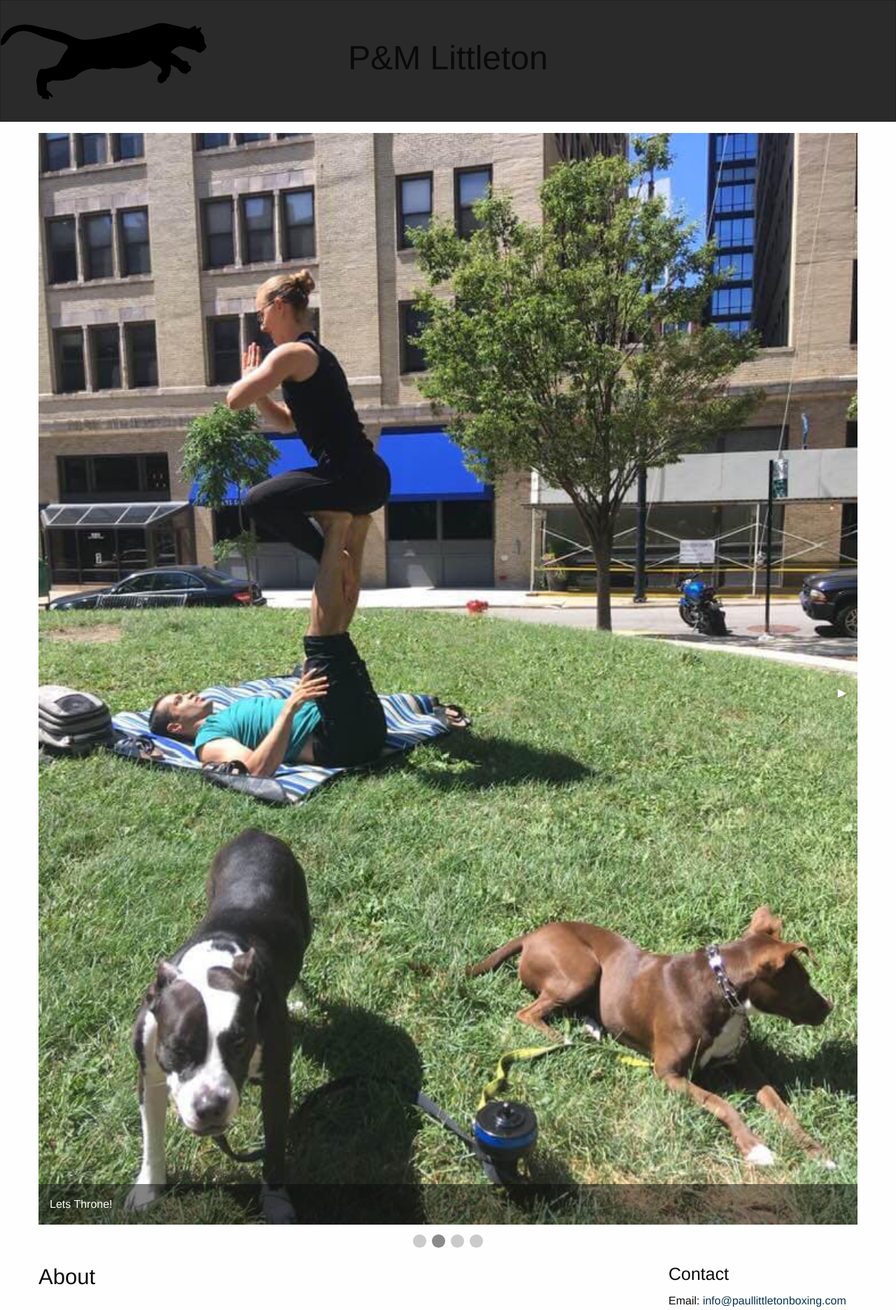
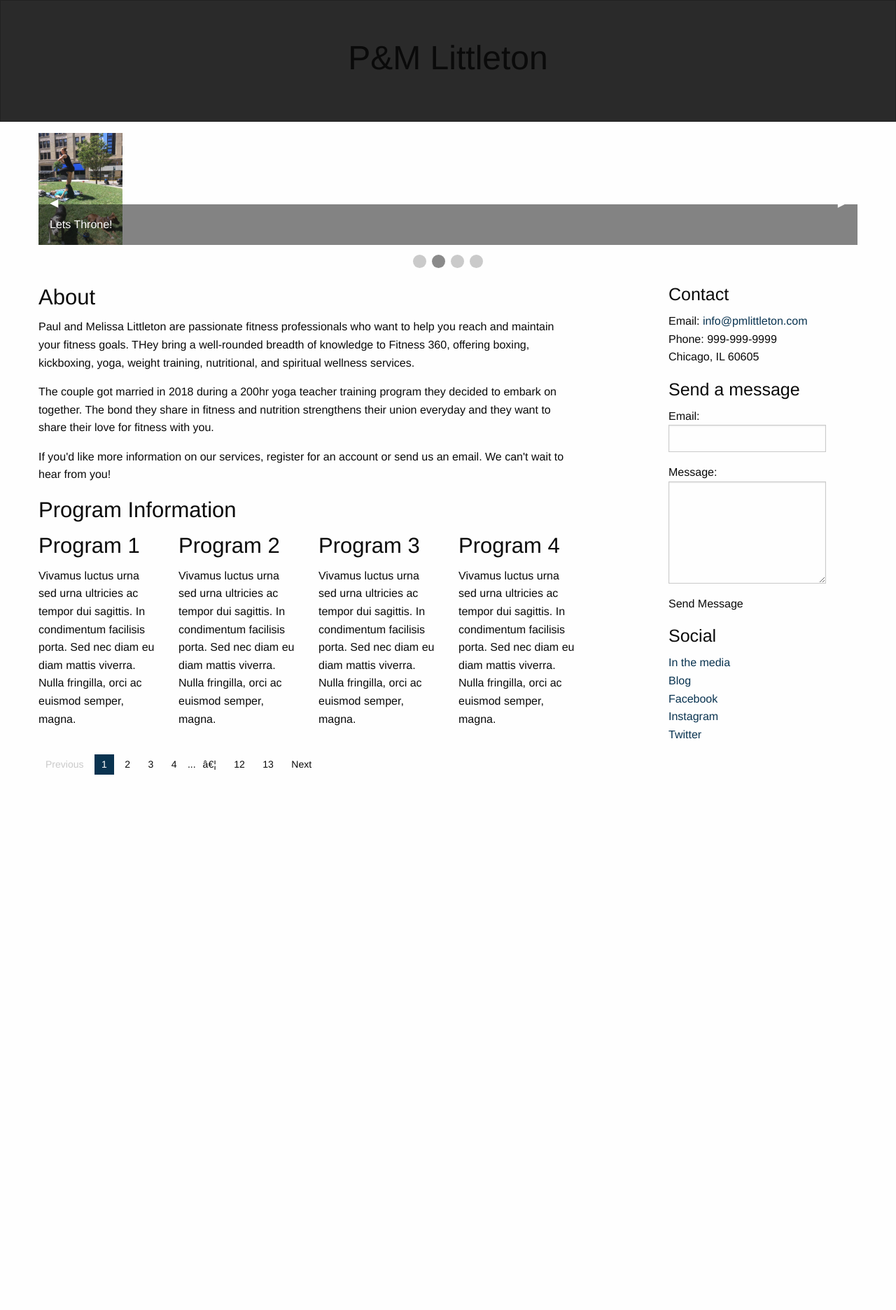
Before and after one commit to mmankt2/PnM, a Flask app: page / in a window 1280 px wide. Shown: the part 54-1926 px from the top of the page at 70% size. After the commit the page ends 1161 px from the top, so only its background shows below. Run offline with Flask 2, Linux system fonts and the light colour scheme; some libraries are stand-ins or nearby versions; grey boxes are pictures that could not be loaded.

Commit message:
commiting css and html changes

```diff
--- a/static/css/homepage.css
+++ b/static/css/homepage.css
@@ -1,9 +1,3 @@
-div.primary {
-  background-image: url("../img/black-cat-banner.png");
-  background-repeat:no-repeat;
-  background-position:left;
-  background-size:23%;
- }
  .hidden {
    display:none;
  }
@@ -26,3 +20,8 @@ div.primary {
    max-height:360px;
    max-width:640px;
 }
+
+.orbit-image{
+  height:10em;
+  width:auto;
+}
--- a/templates/homepage.html
+++ b/templates/homepage.html
@@ -86,20 +86,19 @@
   <div class="medium-8 columns">
     <div class="blog-post">
       <h3>About<small class='hidden'>3/6/2015</small></h3>
-      <iframe src="https://www.facebook.com/plugins/video.php?href=https%3A%2F%2Fwww.facebook.com%2Fpaul.littleton.7359%2Fvideos%2F358356518447674%2F&show_text=0&width=269" width="269" height="476" style="border:none;overflow:hidden" scrolling="no" frameborder="0" allowTransparency="true" allowFullScreen="true"></iframe>
       <!-- <img class="thumbnail" src="https://placehold.it/850x350" alt="just a placeholder for the picture that's supposed to be here"> -->
     <p>Paul and Melissa Littleton are passionate fitness professionals who want to help you reach and maintain your fitness goals.  THey bring a well-rounded breadth of knowledge to Fitness 360, offering boxing, kickboxing, yoga, weight training, nutritional, and spiritual wellness services.</p>
     <p>The couple got married in 2018 during a 200hr yoga teacher training program they decided to embark on together.  The bond they share in fitness and nutrition strengthens their union everyday and they want to share their love for fitness with you.</p>
     <p>If you'd like more information on our services, register for an account or send us an email.  We can't wait to hear from you!</p>
-<div class="callout">
+    <!--<div class="callout">
       <ul class="menu simple">
         <li><a href="#"></a></li>
         <li><a href="#"></a></li>
       </ul>
-</div>
+    </div>-->
   </div>
 
-<div class="blog-post">
+<div class="blog-post" class="hidden">
   <h3 class="hidden">Uphill Fight<small class='hidden'>3/6/2015</small></h3>
   <!--<img class="thumbnail hidden" src="https://placehold.it/850x350">-->
   <div class='hidden iframe-container'>
@@ -107,46 +106,49 @@
   </div>
   <p class="hidden"><a class="hidden" href="https://vimeo.com/41887099">Uphill fight, Paul Littleton battled through troubled youth to become champion boxer.</a> from <a href="https://vimeo.com/user11647450">Tim Escolin</a> on <a href="https://vimeo.com">Vimeo</a>.</p>
   <p class="hidden">Praesent id metus massa, ut blandit odio. Proin quis tortor orci. Etiam at risus et justo dignissim congue. Donec congue lacinia dui, a porttitor lectus condimentum laoreet. Nunc eu ullamcorper orci. Quisque eget odio ac lectus vestibulum faucibus eget in metus. In pellentesque faucibus vestibulum. Nulla at nulla justo, eget luctus.</p>
-<div class="callout">
-<ul class="menu simple">
-<li><a href="#"></a></li>
-<li><a href="#"></a></li>
-</ul>
+</div>
+
+<div class="title">
+  <h3>Program Information<small class='hidden'>3/6/2015</small></h3>
+</div>
+
+<div class="row">
+    <div class="medium-6 large-3 columns">
+      <h3>Program 1</h3>
+      <p>Vivamus luctus urna sed urna ultricies ac tempor dui sagittis. In condimentum facilisis porta. Sed nec diam eu diam mattis viverra. Nulla fringilla, orci ac euismod semper, magna.</p>
+    </div>
+    <div class="medium-6 large-3 columns">
+      <h3>Program 2</h3>
+      <p>Vivamus luctus urna sed urna ultricies ac tempor dui sagittis. In condimentum facilisis porta. Sed nec diam eu diam mattis viverra. Nulla fringilla, orci ac euismod semper, magna.</p>
+    </div>
+    <div class="medium-6 large-3 columns">
+      <h3>Program 3</h3>
+      <p>Vivamus luctus urna sed urna ultricies ac tempor dui sagittis. In condimentum facilisis porta. Sed nec diam eu diam mattis viverra. Nulla fringilla, orci ac euismod semper, magna.</p>
+    </div>
+    <div class="medium-6 large-3 columns">
+      <h3>Program 4</h3>
+      <p>Vivamus luctus urna sed urna ultricies ac tempor dui sagittis. In condimentum facilisis porta. Sed nec diam eu diam mattis viverra. Nulla fringilla, orci ac euismod semper, magna.</p>
     </div>
   </div>
-<!--
-<div class="blog-post">
-<h3>Awesome blog post title <small>3/6/2015</small></h3>
-<img class="thumbnail" src="https://placehold.it/850x350">
-<p>Praesent id metus massa, ut blandit odio. Proin quis tortor orci. Etiam at risus et justo dignissim congue. Donec congue lacinia dui, a porttitor lectus condimentum laoreet. Nunc eu ullamcorper orci. Quisque eget odio ac lectus vestibulum faucibus eget in metus. In pellentesque faucibus vestibulum. Nulla at nulla justo, eget luctus.</p>
-<div class="callout">
-<ul class="menu simple">
-<li><a href="#">Author: Mike Mikers</a></li>
-<li><a href="#">Comments: 3</a></li>
-</ul>
+
 </div>
-</div>-->
-</div>
+
 <div class="medium-3 columns" data-sticky-container>
 <div class="sticky" data-sticky data-anchor="content">
 <h4>Contact</h4>
 <ul>
-<li>Email: <a href="mailto:info@paullittletonboxing.com">info@paullittletonboxing.com</a></li>
+<li>Email: <a href="mailto:info@paullittletonboxing.com">info@pmlittleton.com</a></li>
 <li>Phone: 999-999-9999</a></li>
 <li>Chicago, IL 60605</a></li>
 </ul>
-<h4>Personal Training</h4>
+<h4>Send a message</h4>
 <ul>
-<li><a href="/personaltraining/calendar">Schedule a session</a></li>
-<li><a href="/personaltraining#methods">Methods</a></li>
-<li><a href="/personaltraining#programs">Programs</a></li>
-<li><a href="/personaltraining#stories">Stories</a></li>
-</ul>
-<h4>Boxing</h4>
-<ul>
-<li><a href="/boxing#events">Upcoming Events</a></li>
-<li><a href="/inthepress">In the Press</a></li>
-<li><a href="/buytickets">Buy Tickets</a></li>
+  <form action="/send_message">
+    Email: <input type="text">
+    Message:
+    <textarea name="send_message" id="send_message" cols="20" rows="5"></textarea>
+    <button class="submit">Send Message</button>
+  </form>
 </ul>
 <h4>Social</h4>
 <ul>
```
Lines whose indentation alone changed are shown as unchanged.
